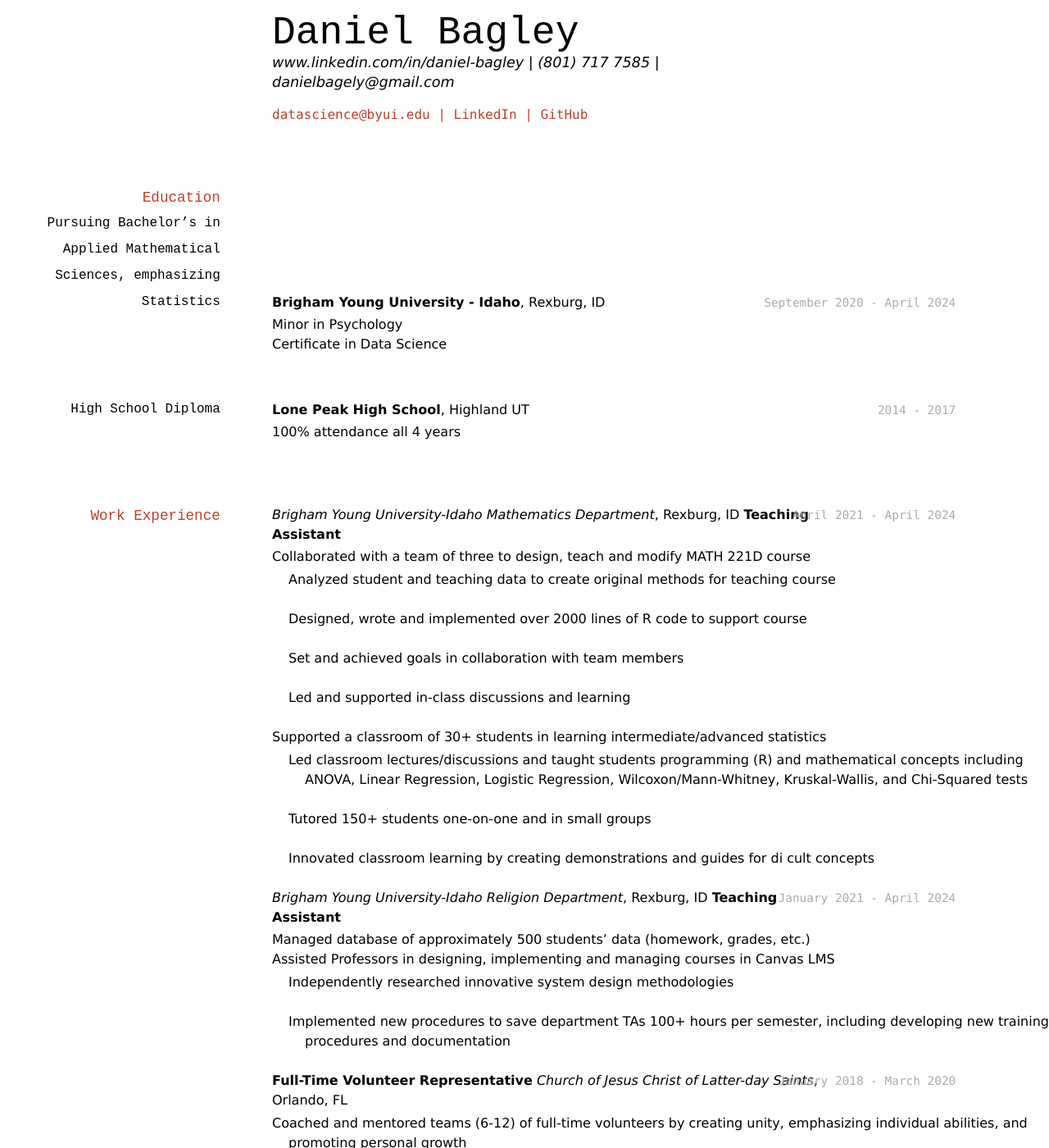
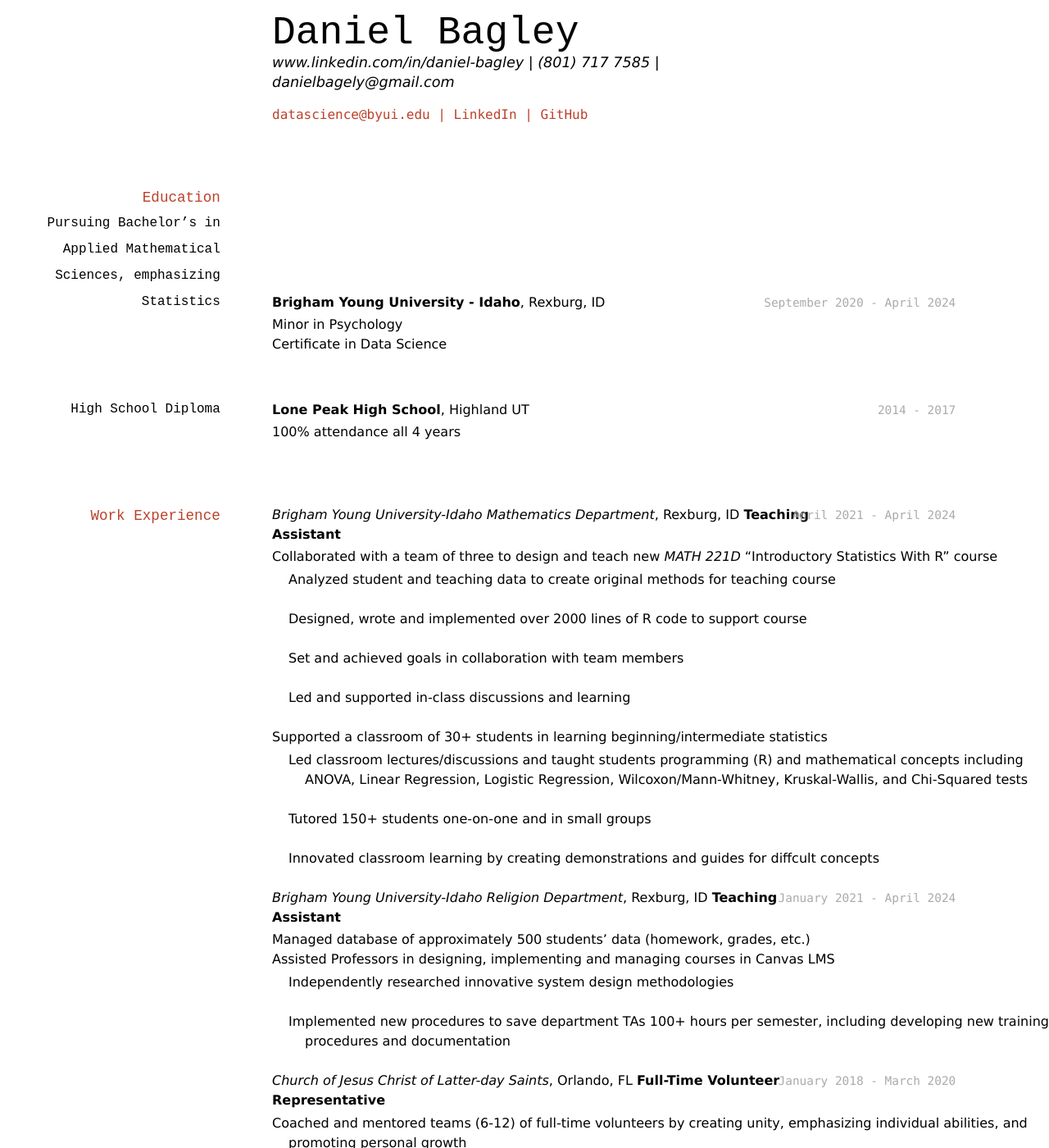
Before and after one commit to danielstats/daniel_bagley_resume, a Jekyll site: the page built from docs/index.md, in a window 1280 px wide and 1400 px high. Shown: the whole window at 82% size. Built offline with Jekyll 4.4.1, drawn with Linux system fonts in a browser that asks for light colours.

Commit message:
fixed some grammar in resume

```diff
--- a/docs/index.md
+++ b/docs/index.md
@@ -33,15 +33,15 @@ __Lone Peak High School__, Highland UT
 _Brigham Young University-Idaho Mathematics Department_, 	Rexburg, ID
 __Teaching Assistant__
 
-- Collaborated with a team of three to design, teach and modify MATH 221D course
+- Collaborated with a team of three to design and teach new _MATH 221D_ "Introductory Statistics With R" course
 - - Analyzed student and teaching data to create original methods for teaching course
 - - Designed, wrote and implemented over 2000 lines of R code to support course
 - - Set and achieved goals in collaboration with team members
 - - Led and supported in-class discussions and learning
-- Supported a classroom of 30+ students in learning intermediate/advanced statistics
+- Supported a classroom of 30+ students in learning beginning/intermediate statistics
 - - Led classroom lectures/discussions and taught students programming (R) and mathematical concepts including ANOVA, Linear Regression, Logistic Regression, Wilcoxon/Mann-Whitney, Kruskal-Wallis, and Chi-Squared tests
 - - Tutored 150+ students one-on-one and in small groups
-- - Innovated classroom learning by creating demonstrations and guides for di cult concepts
+- - Innovated classroom learning by creating demonstrations and guides for diffcult concepts
 
 
 `January 2021 - April 2024`
@@ -53,8 +53,8 @@ __Teaching Assistant__
 - - Implemented new procedures to save department TAs 100+ hours per semester, including developing new training procedures and documentation
 
 `January 2018 - March 2020`
+_Church of Jesus Christ of Latter-day Saints_, Orlando, FL
 __Full-Time Volunteer Representative__
-_Church of Jesus Christ of Latter-day Saints_, Orlando, FL
 - Coached and mentored teams (6-12) of full-time volunteers by creating unity, emphasizing individual abilities, and promoting personal growth
 - Collected and interpreted team data to plan, conduct, and speak at weekly training meetings
 - Reviewed statistics to determine team direction and emphases
```
